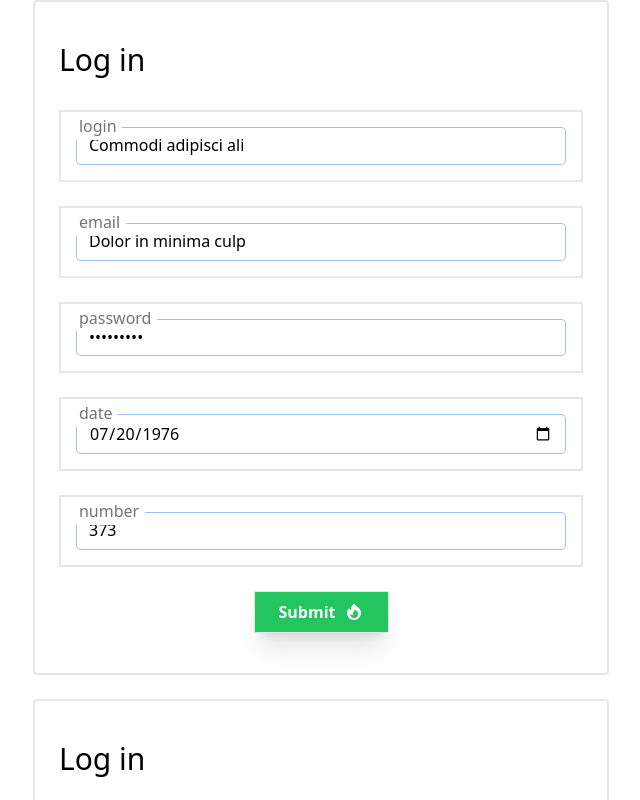
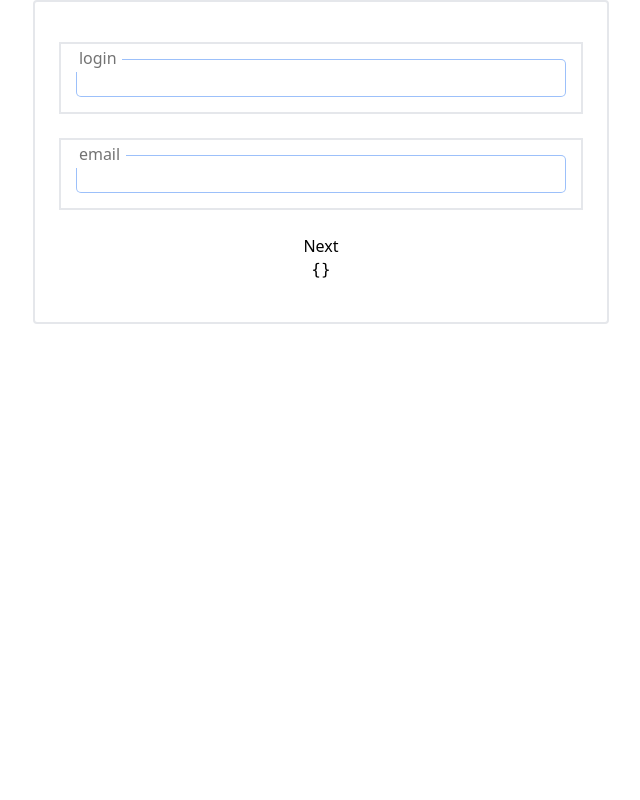
Before and after one commit to RostislavSuslov/Kalyna.design-Kraken, a Vue app: page / in a window 1280 px wide. Shown: the top 800 px of the page, without its empty margins (319-959 px from the left). Built offline with nearby package versions, Linux system fonts and the light colour scheme.

Commit message:
feat: creat Multi-step Form Wizard

```diff
--- a/src/App.vue
+++ b/src/App.vue
@@ -1,10 +1,12 @@
 <script setup>
 import LoginForm from "@/components/provide/LoginForm.vue";
 import PrepareForm from "@/components/validate/PrepareForm.vue";
+import RegisterForm from "@/components/validate/RegisterForm.vue";
 </script>
 <template>
   <div class="container ">
-    <prepare-form></prepare-form>
-    <login-form></login-form>
+    <register-form />
+<!--    <prepare-form />-->
+<!--    <login-form />-->
   </div>
 </template>
--- a/src/components/validate/PrepareForm.vue
+++ b/src/components/validate/PrepareForm.vue
@@ -44,7 +44,6 @@ const validationSchema = {
   password: yup.string().required().min(8),
 }
 
-
 const onSubmit = async (...arr) => {
 
   await new Promise((resolve) => {
@@ -56,11 +55,4 @@ const onSubmit = async (...arr) => {
 
   console.log(arr)
 }
-
-
 </script>
-<style scoped>
-[role="alert"] {
-  color: red;
-}
-</style>
--- /dev/null
+++ b/src/components/validate/RegisterForm.vue
@@ -0,0 +1,168 @@
+<template>
+<!--  <Form @submit="onSubmit" v-slot="{isSubmitting}"-->
+<!--        :initialValues="initialValue"-->
+<!--        :validationSchema="validationSchema"-->
+<!--        class="flex flex-col items-center border-2 px-6 py-10 max-w-xl mx-auto mb-6 rounded-[4px]"-->
+
+<!--    <h3 class="block w-full text-3xl mb-8">Registration</h3>-->
+
+<!--    <prepare-button color="success" :right-icon="FireIcon" :loading="isSubmitting">Submit</prepare-button>-->
+<!--  </Form>-->
+
+  <Form
+      @submit="nextStep, onSubmit"
+      :validation-schema="currentSchema"
+      keep-values
+      v-slot="{ values }"
+      class="flex flex-col items-center border-2 px-6 py-10 max-w-xl mx-auto mb-6 rounded-[4px]"
+  >
+    <template v-if="currentStep === 0">
+      <ValidationField name="login" label="login" />
+      <ValidationField name="email" label="email" />
+    </template>
+
+    <template v-if="currentStep === 1">
+      <ValidationField type="password" name="password" label="password" />
+      <ValidationField type="password" name="confirm_password" label="Confirm Password" />
+    </template>
+
+    <template v-if="currentStep === 2">
+      <ValidationField type="address" name="address" label="address"  />
+      <ValidationField  name="postal_code" label="Postal Code" />
+
+    </template>
+
+    <template v-if="currentStep === 3">
+      <label for="terms">Agree to terms and conditions</label>
+      <Field name="terms" type="checkbox" id="terms" :value="true" />
+      <ErrorMessage name="terms" />
+    </template>
+
+    <button v-if="currentStep !== 0" type="button" @click="prevStep" >
+      Previous
+    </button>
+
+    <button v-if="currentStep !== 3" type="submit"  >Next</button>
+
+    <button v-if="currentStep === 3" type="submit" >Finish</button>
+
+
+<!--    <prepare-button-->
+<!--        v-if="currentStep !== 0"-->
+<!--        type="button"-->
+<!--        @click="prevStep"-->
+<!--        color="success"-->
+<!--        :right-icon="FireIcon"-->
+<!--        :loading="isSubmitting"-->
+<!--    >-->
+<!--      Previous-->
+<!--    </prepare-button>-->
+<!--    <prepare-button-->
+<!--        v-if="currentStep-->
+<!--        !== 3"-->
+<!--        type="submit"-->
+<!--        color="success"-->
+<!--        :right-icon="FireIcon"-->
+<!--        :loading="isSubmitting"-->
+<!--    >-->
+<!--      Next-->
+<!--    </prepare-button>-->
+<!--    <prepare-button-->
+<!--        v-if="currentStep === 3"-->
+<!--        type="submit"-->
+<!--        color="success"-->
+<!--        :right-icon="FireIcon"-->
+<!--        :loading="isSubmitting"-->
+<!--    >-->
+<!--      Finish-->
+<!--    </prepare-button>-->
+
+    <pre>{{ values }}</pre>
+  </Form>
+</template>
+
+<script setup lang="ts">
+// import PrepareButton from "@/components/validate/PrepareButton.vue";
+// import {FireIcon} from '@heroicons/vue/20/solid'
+import { Form, Field, ErrorMessage } from 'vee-validate';
+import { ref, computed } from 'vue';
+import * as yup from 'yup';
+import ValidationField from "./ValidationField.vue";
+
+const currentStep = ref(0);
+
+// Each step should have its own validation schema
+const schemas = [
+  yup.object({
+    name: yup.string().required(),
+    email: yup.string().required().email(),
+  }),
+  yup.object({
+    password: yup.string().required().min(6),
+    confirmPassword: yup
+        .string()
+        .required()
+        .min(6)
+        .oneOf([yup.ref('password')], 'Passwords must match'),
+  }),
+  yup.object({
+    address: yup.string().required(),
+    postalCode: yup
+        .string()
+        .required()
+        .matches(/^[0-9]+$/, 'Must be numeric'),
+  }),
+  yup.object({
+    terms: yup.bool().required().equals([true]),
+  }),
+];
+
+const currentSchema = computed(() => {
+  return schemas[currentStep.value];
+});
+
+function nextStep(values) {
+  if (currentStep.value === 3) {
+    console.log('Done: ', JSON.stringify(values, null, 2));
+    return;
+  }
+
+  currentStep.value++;
+}
+
+function prevStep() {
+  if (currentStep.value <= 0) {
+    return;
+  }
+
+  currentStep.value--;
+}
+
+
+
+
+
+// const initialValue = {
+//   date: "1976-07-20",
+//   login: "Commodi adipisci ali",
+//   email: "Dolor in minima culp",
+//   number:373,
+//   password:"Pa$$w0rd!",
+// }
+
+const onSubmit = async (...arr) => {
+  await new Promise((resolve) => {
+    setTimeout(() => {
+      resolve(true)
+    }, 1000)
+  })
+
+
+  console.log(arr)
+}
+
+</script>
+
+<style scoped>
+
+</style>
```
